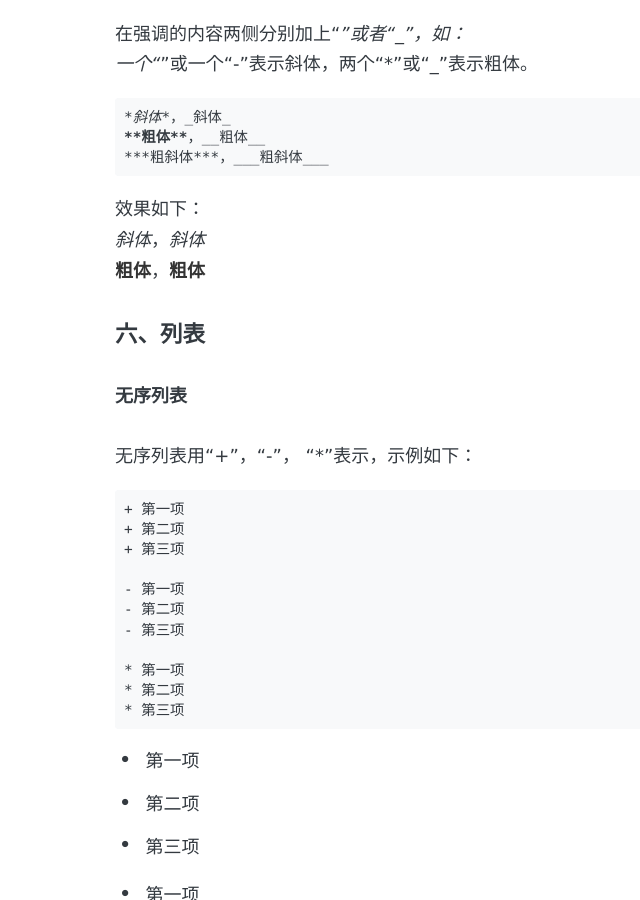
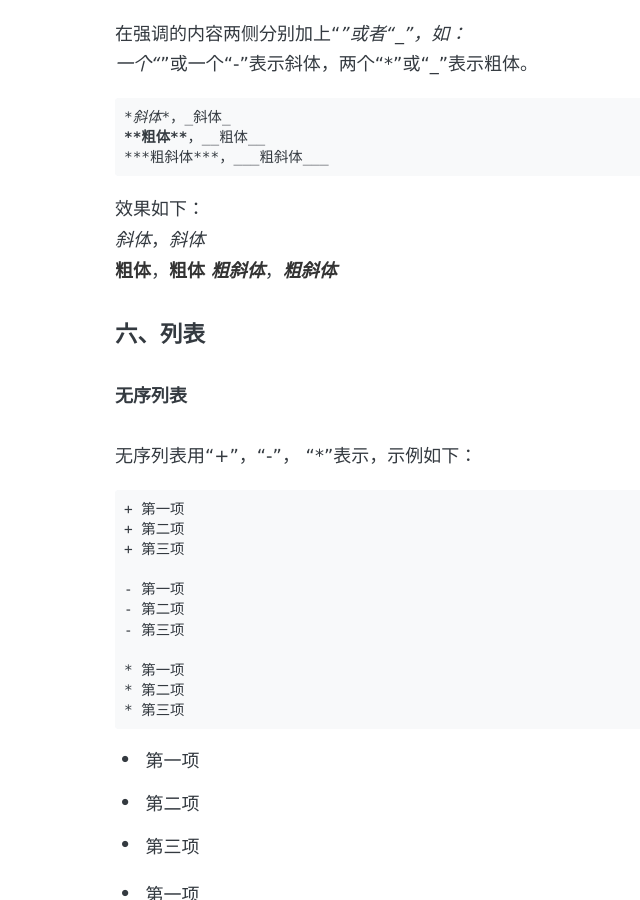
Before and after one commit to perfiffer/perfiffer.github.io, a Jekyll site: the page built from _posts/2019-04-16-markdown语法.md, in a window 1280 px wide and 900 px high, scrolled down 1792 px. Shown: the whole window, without its empty margins (111-751 px from the left). Built offline with Jekyll 4.4.1, drawn with Linux system fonts in a browser that asks for light colours; some web fonts are replaced; comment, search, counter and statistics services are not loaded.

Commit message:
blog update

```diff
--- a/_posts/2019-04-16-markdown语法.md
+++ b/_posts/2019-04-16-markdown语法.md
@@ -54,6 +54,7 @@ comments: true
 效果如下：
 *斜体*，_斜体_
 **粗体**，__粗体__
+***粗斜体***，___粗斜体___
 
 #### 六、列表
 ##### 无序列表
```
Also changed, not shown: images/order_list.png (added), images/unordered_list.png (added).
